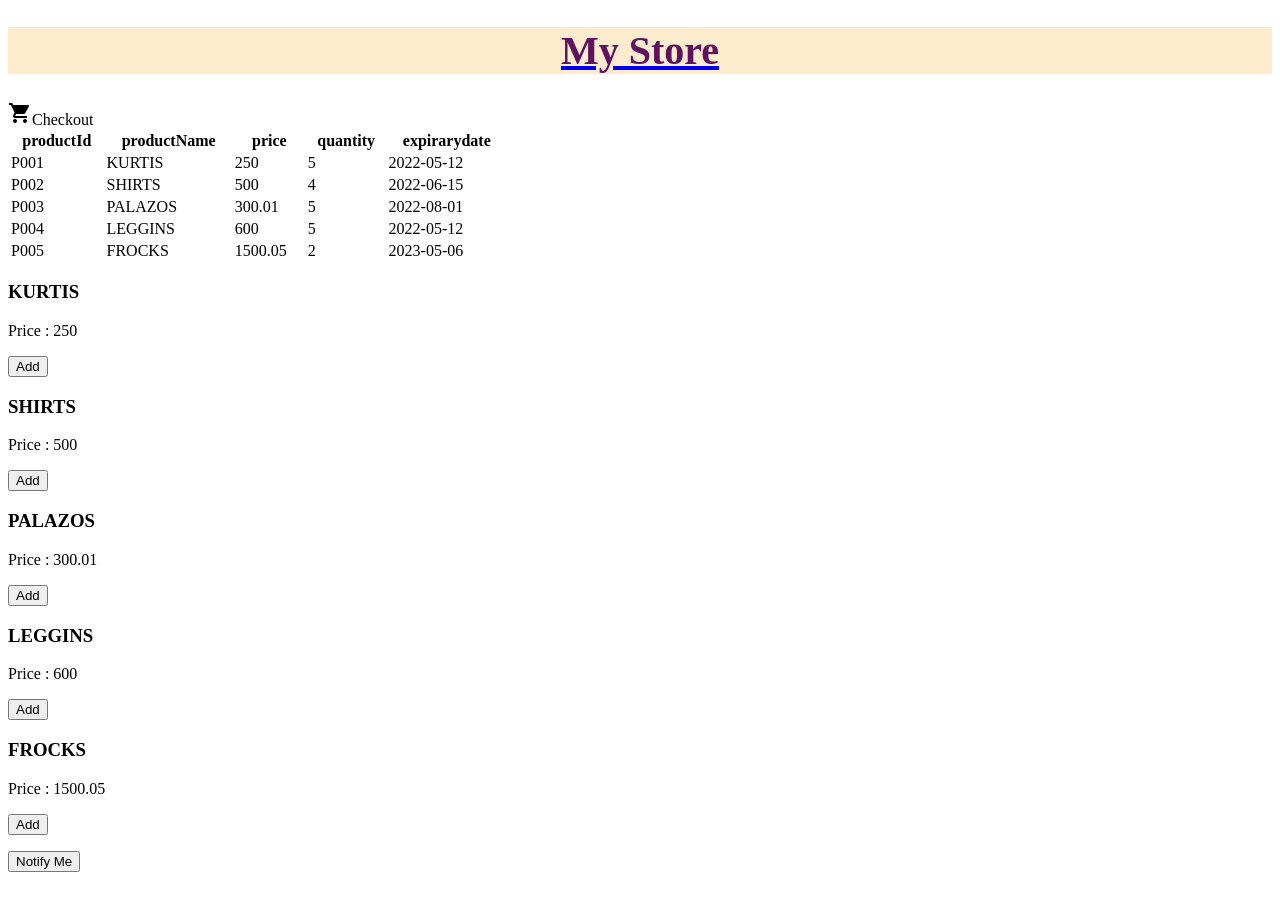
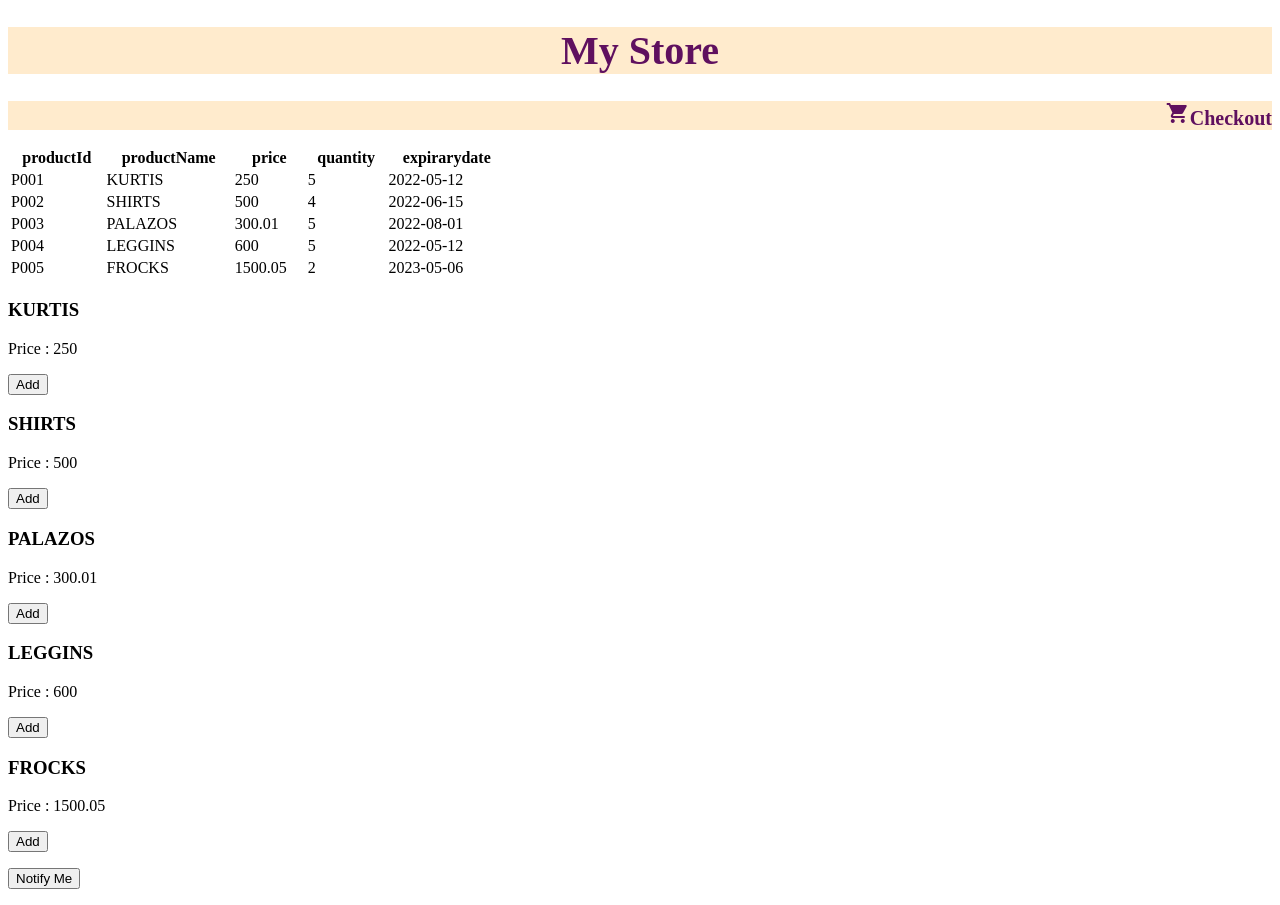
Before and after one commit to GH12NANDHINI/Angular-Products, an Angular app: page / in a window 1280 px wide. Built offline with nearby package versions, Linux system fonts and the light colour scheme.

Commit message:
2 files modified

```diff
--- a/src/app/top-bar/top-bar.component.css
+++ b/src/app/top-bar/top-bar.component.css
@@ -4,3 +4,10 @@ h1{
   font-size: 40px;
   background-color: blanchedalmond;
 }
+h2{
+  color: rgb(95, 16, 95);
+  text-align: right;
+  font-size: 20px;
+  background-color: blanchedalmond;
+
+}
--- a/src/app/top-bar/top-bar.component.html
+++ b/src/app/top-bar/top-bar.component.html
@@ -1,6 +1,7 @@
-<a [routerLink]="['/']">
+<a>
   <h1>My Store</h1>
 </a>
-
+<h2>
 <a class="button fancy-button"
   ><i class="material-icons">shopping_cart</i>Checkout</a>
+</h2>
```
